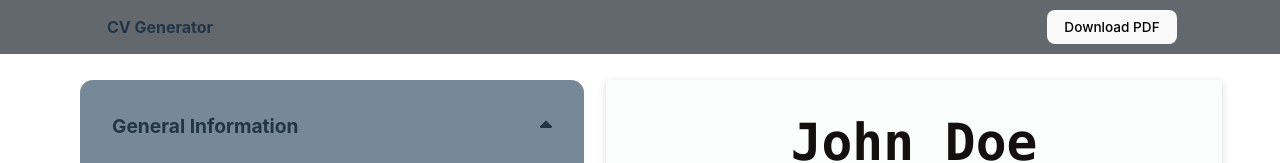
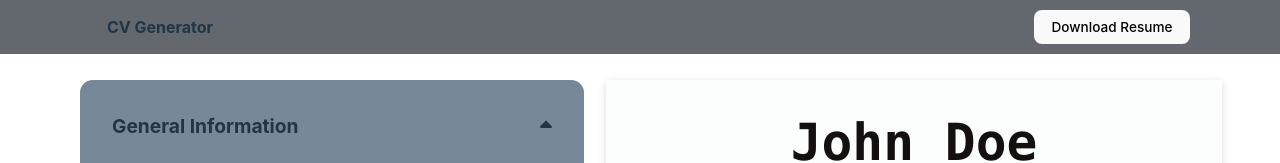
Before and after one commit to nabelk/cv-application, a React (Vite) app: page / in a window 1280 px wide. Shown: the top 163 px of the page. Built offline with nearby package versions, Linux system fonts and the light colour scheme.

Commit message:
fix: change button text content

```diff
--- a/src/components/pdf-download.jsx
+++ b/src/components/pdf-download.jsx
@@ -27,7 +27,7 @@ export function PdfDownload() {
     };
     return (
         <div>
-            <button onClick={handleDownloadPDF}>Download PDF</button>
+            <button onClick={handleDownloadPDF}>Download Resume</button>
         </div>
     );
 }
```
